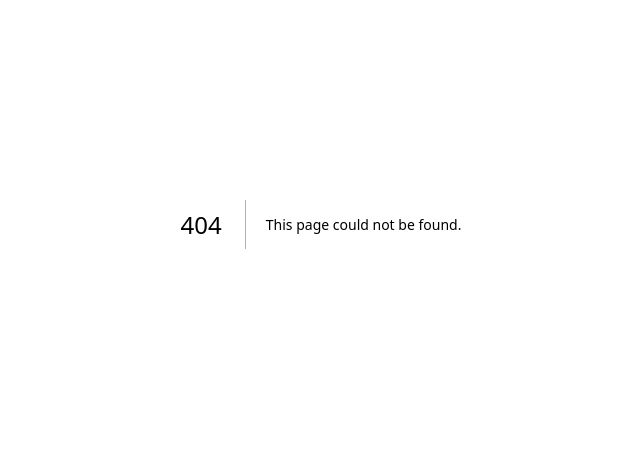
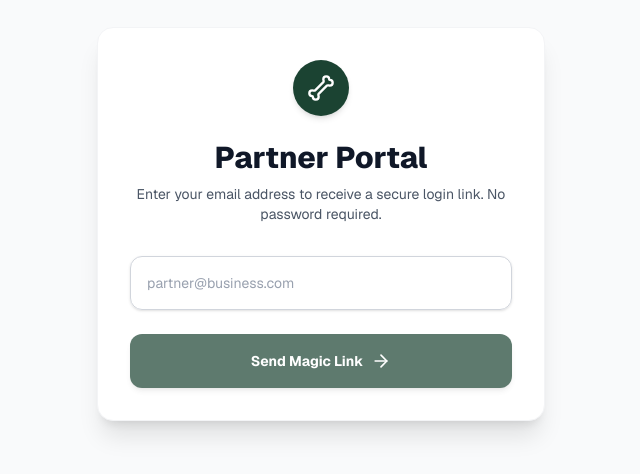
Before and after one commit to soknaughty/urban-city-map, a Next.js app: page /portal/login in a window 1280 px wide. Before the commit this address had no page. Shown: the part 176-650 px from the top of the page, without its empty margins (319-959 px from the left). Built offline with nearby package versions, Linux system fonts and the light colour scheme.

Commit message:
feat: create partner portal login interface

```diff
--- /dev/null
+++ b/app/portal/login/page.tsx
@@ -0,0 +1,109 @@
+'use client';
+
+import { useState } from "react";
+import { Bone, Mail, Loader2, ArrowRight } from "lucide-react";
+
+// Pointing to your live Railway backend
+const API_BASE = "https://urbandog-production.up.railway.app/api/v1";
+
+export default function PortalLogin() {
+  const [email, setEmail] = useState("");
+  const [status, setStatus] = useState<"idle" | "loading" | "success" | "error">("idle");
+  const [errorMessage, setErrorMessage] = useState("");
+
+  const handleSubmit = async (e: React.FormEvent) => {
+    e.preventDefault();
+    setStatus("loading");
+    setErrorMessage("");
+
+    try {
+      const res = await fetch(`${API_BASE}/auth/magic-link`, {
+        method: "POST",
+        headers: { "Content-Type": "application/json" },
+        body: JSON.stringify({ email }),
+      });
+
+      if (!res.ok) {
+        const data = await res.json().catch(() => ({}));
+        throw new Error(data.detail || "We couldn't find a partner account with that email. Please check for typos.");
+      }
+
+      setStatus("success");
+    } catch (err: any) {
+      setErrorMessage(err.message);
+      setStatus("error");
+    }
+  };
+
+  return (
+    <div className="flex min-h-screen items-center justify-center bg-gray-50 px-4 py-12 sm:px-6 lg:px-8 font-sans">
+      <div className="w-full max-w-md space-y-8 bg-white p-8 rounded-2xl shadow-xl border border-gray-100">
+        <div className="text-center">
+          <div className="mx-auto flex h-14 w-14 items-center justify-center rounded-full bg-[#1B4332] shadow-md">
+            <Bone className="h-7 w-7 text-white" />
+          </div>
+          <h2 className="mt-6 text-3xl font-extrabold text-gray-900">Partner Portal</h2>
+          <p className="mt-2 text-sm text-gray-600">
+            Enter your email address to receive a secure login link. No password required.
+          </p>
+        </div>
+
+        {status === "success" ? (
+          <div className="rounded-xl bg-green-50 p-6 border border-green-200 text-center animate-in fade-in zoom-in duration-300">
+            <div className="mx-auto flex h-12 w-12 items-center justify-center rounded-full bg-green-100 mb-4">
+              <Mail className="h-6 w-6 text-green-600" />
+            </div>
+            <h3 className="text-lg font-bold text-green-900">Check your inbox</h3>
+            <p className="mt-2 text-sm text-green-800">
+              We sent a secure magic link to <span className="font-semibold">{email}</span>. Click the link inside to instantly access your dashboard.
+            </p>
+            <button
+              onClick={() => { setStatus("idle"); setEmail(""); }}
+              className="mt-6 text-sm font-medium text-[#1B4332] hover:underline"
+            >
+              Use a different email
+            </button>
+          </div>
+        ) : (
+          <form className="mt-8 space-y-6" onSubmit={handleSubmit}>
+            <div>
+              <label htmlFor="email" className="sr-only">Email address</label>
+              <input
+                id="email"
+                name="email"
+                type="email"
+                autoComplete="email"
+                required
+                value={email}
+                onChange={(e) => setEmail(e.target.value)}
+                className="relative block w-full rounded-xl border-gray-300 px-4 py-4 text-gray-900 placeholder-gray-400 focus:border-[#1B4332] focus:outline-none focus:ring-[#1B4332] sm:text-sm border shadow-sm transition-colors"
+                placeholder="partner@business.com"
+              />
+            </div>
+
+            {status === "error" && (
+              <div className="text-sm text-red-600 bg-red-50 border border-red-100 p-3 rounded-lg text-center font-medium">
+                {errorMessage}
+              </div>
+            )}
+
+            <button
+              type="submit"
+              disabled={status === "loading" || !email}
+              className="group relative flex w-full justify-center rounded-xl border border-transparent bg-[#1B4332] px-4 py-4 text-sm font-bold text-white hover:bg-[#153424] focus:outline-none focus:ring-2 focus:ring-[#1B4332] focus:ring-offset-2 disabled:opacity-70 transition-all shadow-md"
+            >
+              {status === "loading" ? (
+                <Loader2 className="h-5 w-5 animate-spin" />
+              ) : (
+                <>
+                  Send Magic Link
+                  <ArrowRight className="ml-2 h-5 w-5 group-hover:translate-x-1 transition-transform" />
+                </>
+              )}
+            </button>
+          </form>
+        )}
+      </div>
+    </div>
+  );
+}
```
